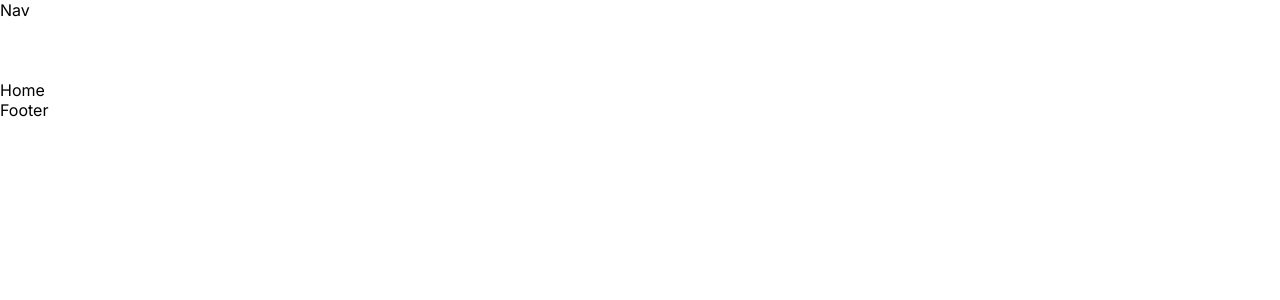
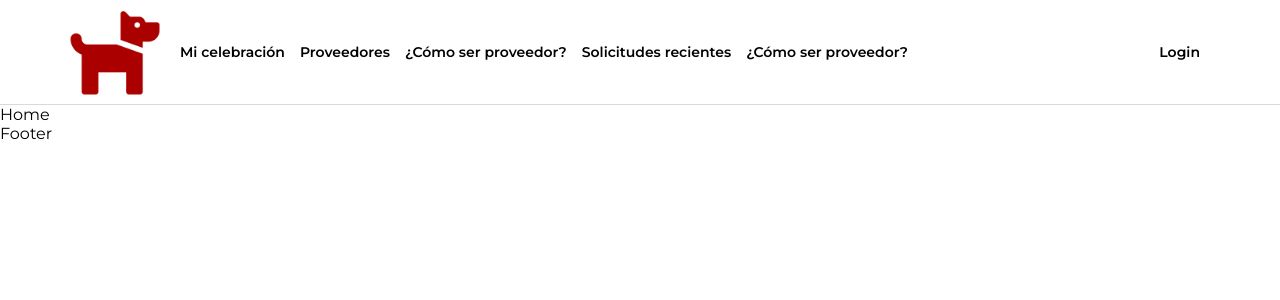
Before and after one commit to imdevponce/celebrast, a Next.js app: page / in a window 1280 px wide. Shown: the top 300 px of the page. Built offline with nearby package versions, Linux system fonts and the light colour scheme.

Commit message:
added eslint and nav bar

```diff
--- a/src/app/layout.tsx
+++ b/src/app/layout.tsx
@@ -1,32 +1,29 @@
-import type { Metadata } from "next";
+import type { Metadata } from 'next'
+import { montserrat } from './ui/fonts'
 import StyledComponentsRegistry from './lib/registry'
-
-import Header from "../components/Header"
-import Footer from "../components/Footer"
-import { Inter } from "next/font/google";
-import "./globals.css";
-
-const inter = Inter({ subsets: ["latin"] });
+import Header from '../components/Header'
+import Footer from '../components/Footer'
+import './globals.css'
 
 export const metadata: Metadata = {
-  title: "Celebrast",
-  description: "Generated by create next app",
-};
+  title: 'Celebrast',
+  description: 'Generated by create next app'
+}
 
-export default function RootLayout({
-  children,
+export default function RootLayout ({
+  children
 }: Readonly<{
-  children: React.ReactNode;
-}>) {
+  children: React.ReactNode
+}>): JSX.Element {
   return (
     <html lang="en">
-      <body className={inter.className}>
+      <body className={montserrat.className}>
         <StyledComponentsRegistry>
           <Header/>
           {children}
           <Footer/>
         </StyledComponentsRegistry>
-        </body>
+      </body>
     </html>
-  );
+  )
 }
--- a/src/app/lib/registry.tsx
+++ b/src/app/lib/registry.tsx
@@ -4,11 +4,11 @@ import React, { useState } from 'react'
 import { useServerInsertedHTML } from 'next/navigation'
 import { ServerStyleSheet, StyleSheetManager } from 'styled-components'
 
-export default function StyledComponentsRegistry({
-  children,
+export default function StyledComponentsRegistry ({
+  children
 }: {
   children: React.ReactNode
-}) {
+}): React.JSX.Element {
   // Only create stylesheet once with lazy initial state
   // x-ref: https://reactjs.org/docs/hooks-reference.html#lazy-initial-state
   const [styledComponentsStyleSheet] = useState(() => new ServerStyleSheet())
--- /dev/null
+++ b/src/app/ui/fonts.ts
@@ -0,0 +1,2 @@
+import { Montserrat } from 'next/font/google'
+export const montserrat = Montserrat({ subsets: ['latin'] })
--- a/src/components/Header.tsx
+++ b/src/components/Header.tsx
@@ -1,7 +1,25 @@
-"use client"
-import { NavContainer } from "./header.styles"
-export default function Nav() {
-    return (
-        <NavContainer>Nav</NavContainer>
-    );
-  }
+'use client'
+import { NavContainer, NavLink, LeftSectionInNav } from './header.styles'
+import Image from 'next/image'
+
+export default function Nav (): JSX.Element {
+  return (
+    <NavContainer>
+      <LeftSectionInNav>
+        <NavLink href="/">
+          <Image src="/logo.png" alt="Celebrast logo" width={100} height={100}/>
+        </NavLink>
+        <nav>
+          <NavLink href="/mi-celebracion">Mi celebración</NavLink>
+          <NavLink href="/proveedores">Proveedores</NavLink>
+          <NavLink href="/ser-proveedor">¿Cómo ser proveedor?</NavLink>
+          <NavLink href="/solicitudes">Solicitudes recientes</NavLink>
+          <NavLink href="/login">¿Cómo ser proveedor?</NavLink>
+        </nav>
+      </LeftSectionInNav>
+      <NavLink href="/login">
+        Login
+      </NavLink>
+    </NavContainer>
+  )
+}
--- a/src/components/header.styles.js
+++ b/src/components/header.styles.js
@@ -1,6 +1,24 @@
-import styled from "styled-components"
+import styled from 'styled-components'
+import Link from 'next/link'
 
-export const NavContainer = styled.header `
-    height: 80px;
-    borderBottom: 1px solid #d9d9d9;
+export const NavContainer = styled.header`
+    min-height: 80px;
+    border-bottom: 1px solid #d9d9d9;
+    height: auto;
+    display: flex;
+    justify-content: space-between;
+    align-items: center;
+    padding: 0 65px;
+    font-size: 14px;
 `
+
+export const NavLink = styled(Link)`
+    color: #000000;
+    text-decoration: none;
+    margin-right: 15px;
+    font-weight: 600;
+`
+export const LeftSectionInNav = styled.div`
+    display: flex;
+    align-items: center;
+`
```
Also changed, not shown: package.json (+8 -2 lines), .eslintrc.json, public/logo.png (added), 1 other file (tests, documents, lock files or other folders).
